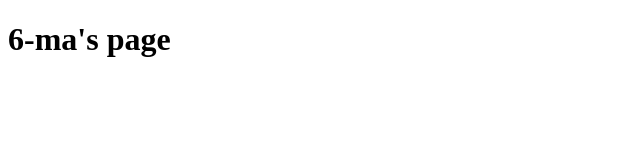
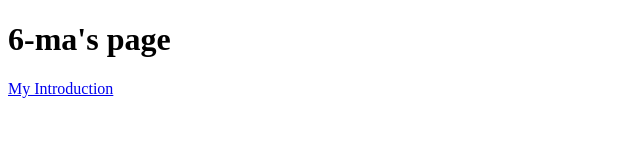
Before and after one commit to 6-ma/6-ma.github.io, a plain HTML site: page index.html in a window 1280 px wide. Shown: the whole page, without its empty margins (0-640 px from the left). Drawn offline with Linux system fonts and the light colour scheme.

Commit message:
リンクを追加

```diff
--- a/index.html
+++ b/index.html
@@ -7,5 +7,6 @@
   </head>
   <body>
     <h1>6-ma's page</h1>
+    <a href="introduction/index.html">My Introduction</a>
   </body>
 </html>
```
